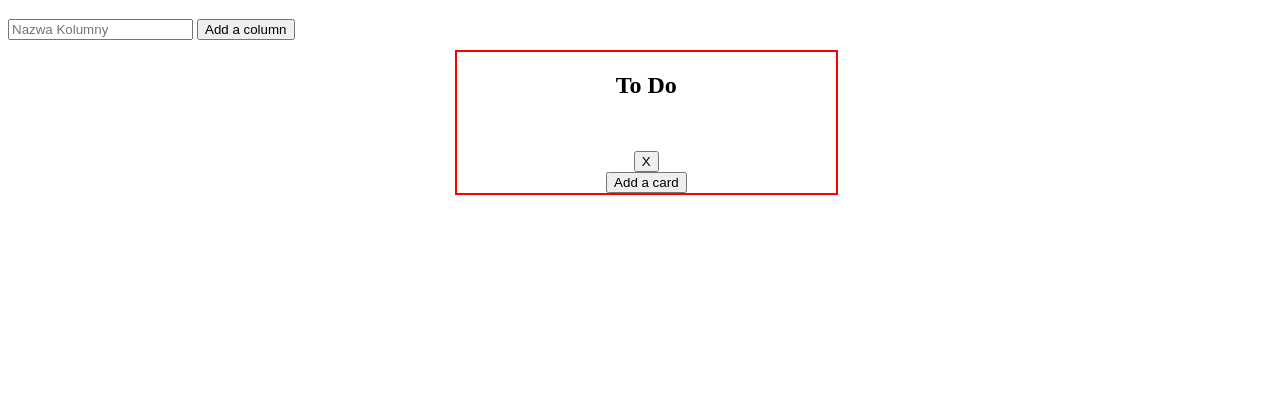
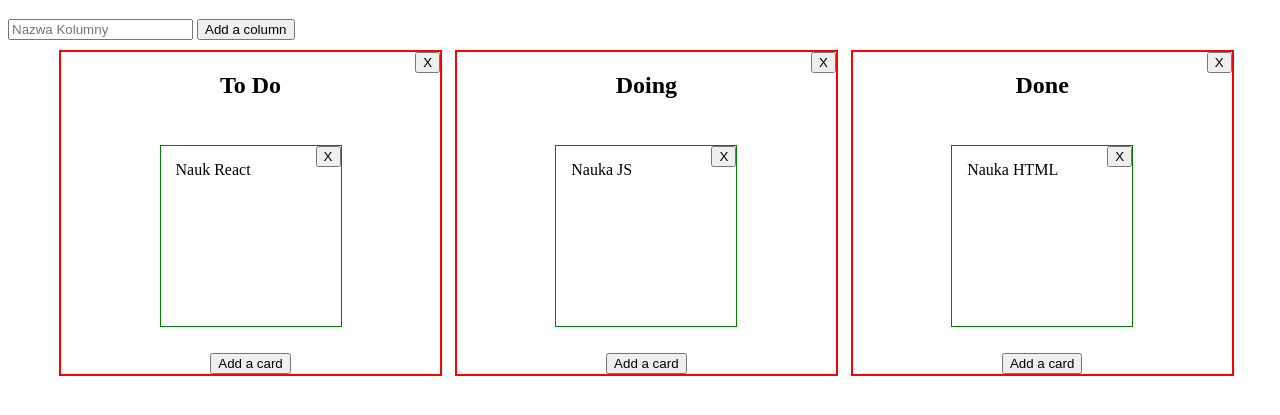
Before and after one commit to Nolandos/Modul-15-kanban, a website: page index.html in a window 1280 px wide. Shown: the part 61-476 px from the top of the page. Drawn offline with nearby package versions, Linux system fonts and the light colour scheme.

Commit message:
Add button delete for cards and add default card

```diff
--- a/js/script.js
+++ b/js/script.js
@@ -8,6 +8,15 @@ document.addEventListener('DOMContentLoaded', function() {
         }
         return str;
     }
+
+
+    function initSortable(id) {
+        var el = document.getElementById(id);
+        var sortable = Sortable.create(el, {
+          group: 'kanban',
+          sort: true
+        });
+      }
 
     class KanbanManager {
 
@@ -78,11 +87,12 @@ document.addEventListener('DOMContentLoaded', function() {
                     <button class="add-card">Add a card</button>
                 </div>
             `;
+            initSortable(this.id);
         }
     }
 
     class Card {
-        constructor(name,id, table) {
+        constructor(name,id,table) {
             this.name = name
             this.id = id
             this.table = table
@@ -91,7 +101,10 @@ document.addEventListener('DOMContentLoaded', function() {
 
         addCard() {
             this.table.innerHTML += `
-            <li id="${this.id}" class="card">${this.name}</li>
+            <li id="${this.id}" class="card">
+                ${this.name}
+                <button class="delete-card btn-delete" id="delete-card">X</button>
+            </li>
             `;
         }
 
@@ -99,5 +112,12 @@ document.addEventListener('DOMContentLoaded', function() {
 
 
     const app = new KanbanManager(document.querySelector('#app'));
-    const asd = new Column('To Do', randomString());
+    const toDo = new Column('To Do', randomString());
+    const doing = new Column('Doing', randomString());
+    const done = new Column('Done', randomString());
+
+    const newTask1 = new Card('Nauk React', randomString(), document.getElementById(toDo.id));
+    const newTask2 = new Card('Nauka JS', randomString(), document.getElementById(doing.id));
+    const newTask3 = new Card('Nauka HTML', randomString(), document.getElementById(done.id));
+
 });
--- a/sass/style.scss
+++ b/sass/style.scss
@@ -12,6 +12,12 @@
         display: flex;
         flex-direction: column;
         align-items: center;
+        position: relative;
+
+        .btn-delete {
+            position: absolute;
+            right: 0;
+        }
 
         .column-card-list {
             display: flex;
@@ -27,6 +33,13 @@
             margin: 10px;
             padding: 15px;
             list-style-type: none;
+            position: relative;
+
+            .delete-card {
+                position: absolute;
+                right: 0;
+                top: 0;
+            }
         }
     }
 }
```
Also changed, not shown: css/style.css, 1 other file.
